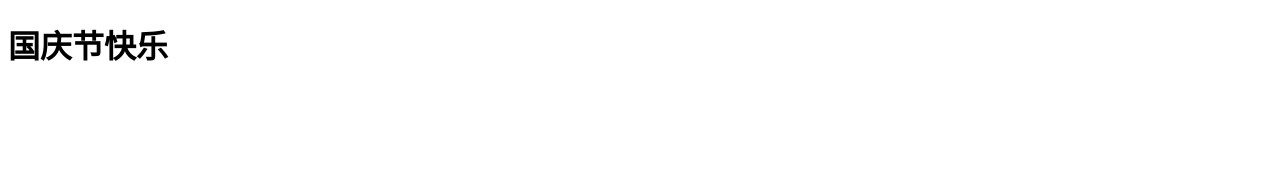
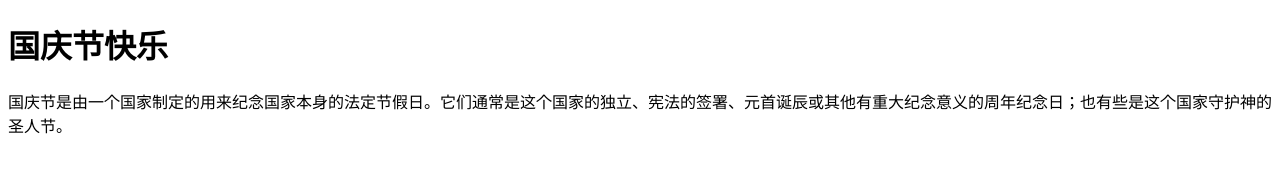
Before and after one commit to vavafish/project_1, a plain HTML site: page index.html in a window 1280 px wide. Drawn offline with Linux system fonts and the light colour scheme.

Commit message:
第三次修改

```diff
--- a/index.html
+++ b/index.html
@@ -8,5 +8,8 @@
   </head>
   <body>
     <h1>国庆节快乐</h1>
+    <p>
+      国庆节是由一个国家制定的用来纪念国家本身的法定节假日。它们通常是这个国家的独立、宪法的签署、元首诞辰或其他有重大纪念意义的周年纪念日；也有些是这个国家守护神的圣人节。
+    </p>
   </body>
 </html>
```
